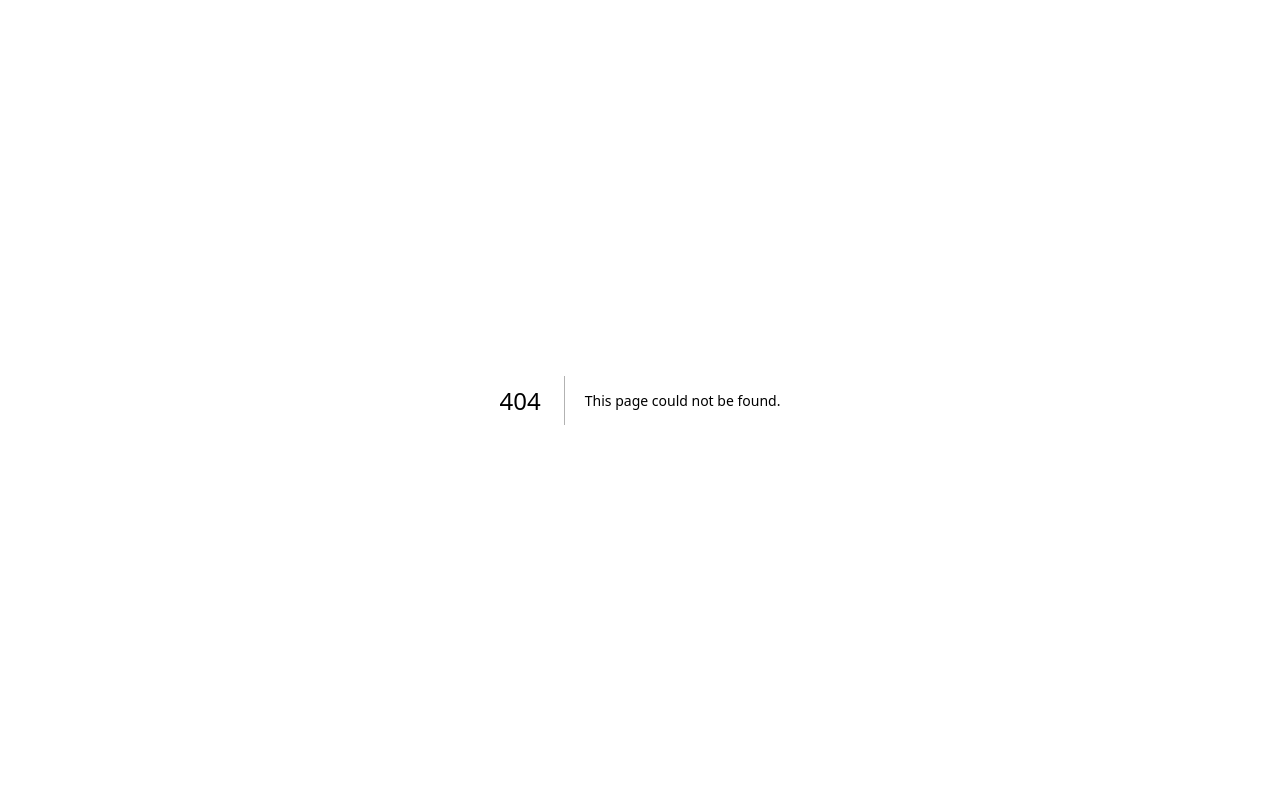
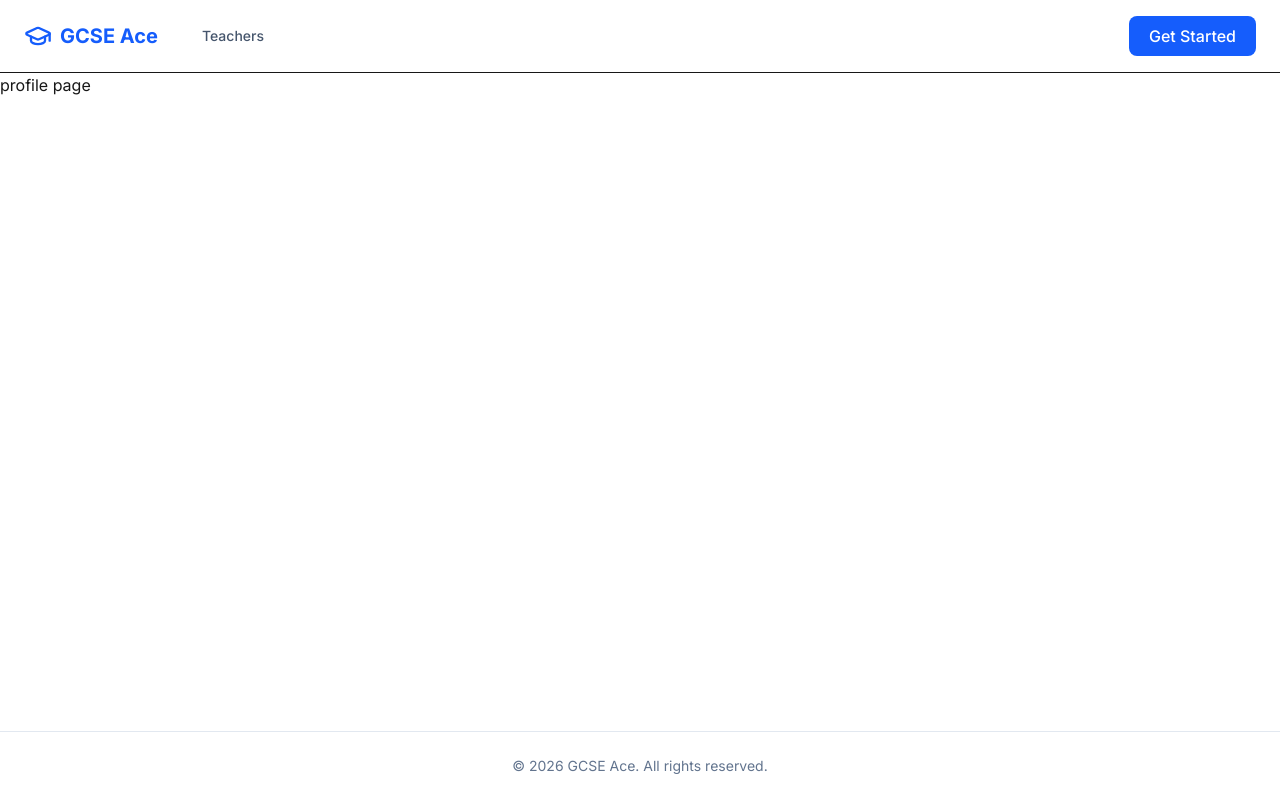
Before and after one commit to alexraju01/GCSE-tutor-app, a Next.js app in the folder client/: page /dashboard/teacher/profile in a window 1280 px wide. Before the commit this address had no page. Built offline with nearby package versions, Linux system fonts and the light colour scheme; no server answers.

Commit message:
feat: create empty profile pages for student and teacher, update avatar component with profile link

```diff
--- /dev/null
+++ b/client/src/app/(root)/(dashboard)/dashboard/student/profile/page.tsx
@@ -0,0 +1,3 @@
+const StudentProfilePage = async () => {};
+
+export default StudentProfilePage;
--- /dev/null
+++ b/client/src/app/(root)/(dashboard)/dashboard/teacher/profile/page.tsx
@@ -0,0 +1,4 @@
+const TeacherProfilePage = async () => {
+	return <div>profile page</div>;
+};
+export default TeacherProfilePage;
--- a/client/src/components/Avatar.tsx
+++ b/client/src/components/Avatar.tsx
@@ -1,6 +1,6 @@
 "use client";
 
-import { LayoutDashboard, LogOut } from "lucide-react";
+import { LayoutDashboard, LogOut, User } from "lucide-react";
 import type { Route } from "next";
 import { signOut } from "next-auth/react";
 import Link from "next/link";
@@ -17,57 +17,56 @@ interface AvatarProps {
 }
 
 const Avatar = ({ user, setIsOpen }: AvatarProps) => {
-  const formattedRole =
-    user?.role === "TEACHER" ? "Teacher Account" : "Student Account";
+	const formattedRole = user?.role === "TEACHER" ? "Teacher Account" : "Student Account";
 
 	const dashboardLink: Route =
 		user?.role === "TEACHER" ? "/dashboard/teacher" : "/dashboard/student";
+	const profileLink: Route =
+		user?.role === "TEACHER" ? "/dashboard/teacher/profile" : "/dashboard/student/profile";
 
 	return (
 		<>
-      <div
-        className="fixed inset-0 z-10 cursor-default"
-        onClick={() => setIsOpen(false)}
-      />
+			<div className='fixed inset-0 z-10 cursor-default' onClick={() => setIsOpen(false)} />
 
-      <div className="absolute top-full right-0 z-20 mt-3 w-60 origin-top-right transform overflow-hidden rounded-xl border border-slate-200 bg-white shadow-xl transition-all duration-200">
-        <div className="border-b border-slate-100 bg-slate-50 px-4 py-3.5">
-          <p className="truncate text-sm font-bold text-slate-900">
+			<div className='absolute top-full right-0 z-20 mt-3 w-60 origin-top-right transform overflow-hidden rounded-xl border border-slate-200 bg-white shadow-xl transition-all duration-200'>
+				<div className='border-b border-slate-100 bg-slate-50 px-4 py-3.5'>
+					<p className='truncate text-sm font-bold text-slate-900'>
 						{user?.name || "GCSE Ace User"}
 					</p>
-          <p className="mt-0.5 truncate text-xs font-medium text-slate-500">
-            {user?.email}
-          </p>
+					<p className='mt-0.5 truncate text-xs font-medium text-slate-500'>{user?.email}</p>
 
-          <div className="mt-2 inline-flex items-center gap-1 rounded-md bg-blue-50 px-2 py-0.5 text-[10px] font-bold tracking-wider text-blue-700 uppercase">
-            <span className="h-1.5 w-1.5 animate-pulse rounded-full bg-blue-600" />
+					<div className='mt-2 inline-flex items-center gap-1 rounded-md bg-blue-50 px-2 py-0.5 text-[10px] font-bold tracking-wider text-blue-700 uppercase'>
+						<span className='h-1.5 w-1.5 animate-pulse rounded-full bg-blue-600' />
 						{formattedRole}
 					</div>
 				</div>
 
-        <div className="space-y-0.5 p-1.5">
+				<div className='space-y-0.5 p-1.5'>
+					<Link
+						href={profileLink}
+						onClick={() => setIsOpen(false)}
+						className='group flex w-full items-center gap-2 rounded-lg px-3 py-2 text-sm font-medium text-slate-700 transition-colors hover:bg-slate-100 hover:text-blue-600'>
+						<User
+							size={16}
+							className='text-slate-400 transition-colors group-hover:text-blue-600'
+						/>
+						Profile
+					</Link>
 					<Link
 						href={dashboardLink}
 						onClick={() => setIsOpen(false)}
-            className="group flex w-full items-center gap-2 rounded-lg px-3 py-2 text-sm font-medium text-slate-700 transition-colors hover:bg-slate-100 hover:text-blue-600"
-          >
+						className='group flex w-full items-center gap-2 rounded-lg px-3 py-2 text-sm font-medium text-slate-700 transition-colors hover:bg-slate-100 hover:text-blue-600'>
 						<LayoutDashboard
 							size={16}
-              className="text-slate-400 transition-colors group-hover:text-blue-600"
+							className='text-slate-400 transition-colors group-hover:text-blue-600'
 						/>
 						Go to Dashboard
 					</Link>
-
-          <hr className="mx-1 my-1 border-slate-100" />
-
+					<hr className='mx-1 my-1 border-slate-100' />
 					<button
 						onClick={() => signOut({ callbackUrl: "/" })}
-            className="group flex w-full items-center gap-2 rounded-lg px-3 py-2 text-sm font-bold text-red-600 transition-colors hover:bg-red-50"
-          >
-            <LogOut
-              size={16}
-              className="text-red-400 transition-colors group-hover:text-red-600"
-            />
+						className='group flex w-full items-center gap-2 rounded-lg px-3 py-2 text-sm font-bold text-red-600 transition-colors hover:bg-red-50'>
+						<LogOut size={16} className='text-red-400 transition-colors group-hover:text-red-600' />
 						Logout
 					</button>
 				</div>
--- a/client/src/proxy.ts
+++ b/client/src/proxy.ts
@@ -7,7 +7,7 @@ const PROTECTED_ROUTES: Record<string, ("TEACHER" | "STUDENT")[]> = {
 };
 
 // Instead of a direct re-export, wrap the auth call to inject custom routing logic
-export const proxy = auth((req) => {
+export default auth((req) => {
 	const { nextUrl } = req;
 	const isAuthenticated = !!req.auth;
 	const userRole = req.auth?.user?.role; // Strictly typed string literal from auth.d.ts
```
Lines whose indentation alone changed are shown as unchanged.
